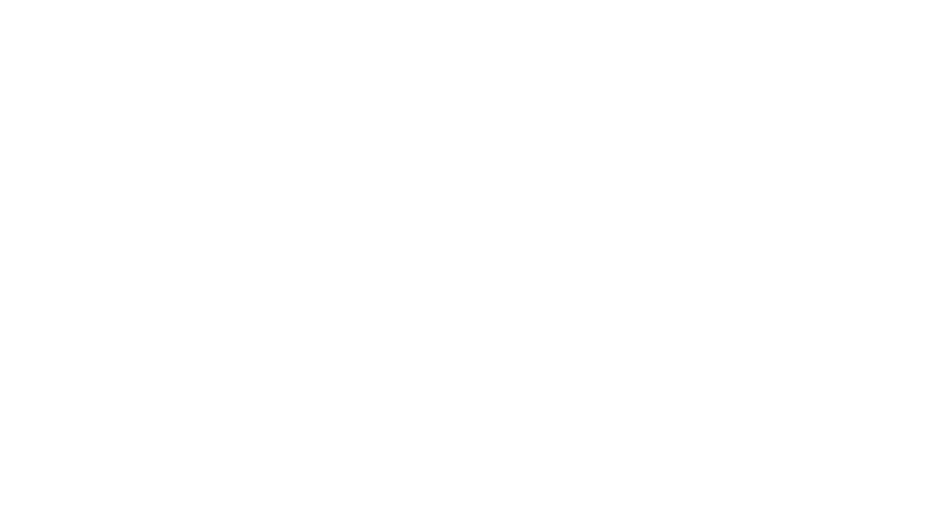
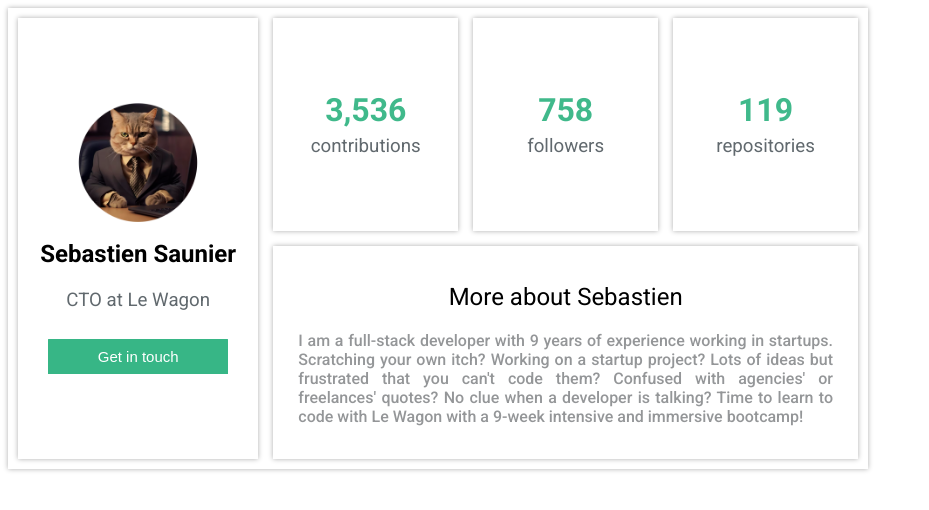
Before and after one commit to DenisKvak1/HomeWork-10-Grid, a plain HTML site: page index.html in a window 1280 px wide. Shown: the whole page, without its empty margins (0-929 px from the left). Drawn offline with Linux system fonts and the light colour scheme.

Commit message:
Update 1.0

```diff
--- a/assets/css/style.css
+++ b/assets/css/style.css
@@ -2,5 +2,80 @@
         box-sizing: border-box;
     }
     body {
-        margin:0
+        font-family: 'Roboto';
     }
+    /* Start Component CSS GRID */
+    .component{
+        display: grid;
+        grid-template-rows: 1fr 1fr;
+        grid-template-columns: 1.3fr 1fr 1fr 1fr;
+        gap: 15px;
+        box-shadow: 0px 0px 5px rgb(173, 173, 173);
+        padding: 10px;
+        width: 860px;
+    }
+    .component__сontent__bottom{
+        grid-column: 2/5;
+    }
+    .component__main{
+        grid-row: 1/3;
+    }
+    /* End Component CSS GRID */
+    .component h3{
+        font-weight: 400;
+        color: #61696E;
+    }
+    /* Start Main Styles*/
+     .component__main{
+        box-shadow: 0px 0px 5px rgb(173, 173, 173);
+        display: flex;
+        flex-direction: column;
+        align-items: center;
+        justify-content: center;
+        text-align: center;
+        gap: 15px;
+    }
+    .component__button{
+        width: 180px;
+        height: 35px;
+        margin-top: 10px;
+        border: none;
+        border-radius: 0.5px;
+        background-color: #37B686;
+        color: white;
+        font-size: 15px;
+    }
+    .component__topBlock h1, .component__topBlock h3,.component__main h2, .component__main h3{
+        margin: 3px;
+    }
+    .component img{
+        width: 130px;
+    }
+    /* End Main Styles*/
+
+    /* Start Bottom Styles*/
+    .component__сontent__bottom{
+        padding: 17px 25px;
+        box-shadow: 0px 0px 5px rgb(173, 173, 173);
+    }
+    .component__сontent__bottom h2{
+        font-weight: 400;
+        text-align: center;
+    }
+    .component__сontent__bottom p{
+        color: #949698;
+        font-weight: 500;
+        text-align: justify;
+    }
+    /* End Bottom Styles*/
+    .component__topBlock{
+        flex-grow: 1;
+        display: flex;
+        flex-direction: column;
+        align-items: center;
+        justify-content: center;
+        box-shadow: 0px 0px 5px rgb(173, 173, 173);
+    }
+    .component__topBlock h1{
+        color: #40B98B;
+    }
--- a/index.html
+++ b/index.html
@@ -5,8 +5,37 @@
     <meta name="viewport" content="width=device-width, initial-scale=1.0">
     <title>Document</title>
     <link rel="stylesheet" href="./assets/css/style.css">
+    <link rel="preconnect" href="https://fonts.googleapis.com">
+	<link rel="preconnect" href="https://fonts.gstatic.com" crossorigin>
+	<link href="https://fonts.googleapis.com/css2?family=Roboto:wght@300;400;500;700&display=swap" rel="stylesheet">
 </head>
 <body>
+    <div class="component">
+		<div class="component__main">
+			<img src="assets/images/avatar.png" alt="">
+			<h2>Sebastien Saunier</h2>
+			<h3>CTO at Le Wagon</h3>
+			<button class="component__button">Get in touch</button>
+		</div>
 
+		<div class="component__topBlock">
+			<h1>3,536</h1>
+			<h3>contributions</h3>
+		</div>
+		<div  class="component__topBlock">
+			<h1>758</h1>
+			<h3>followers</h3>
+		</div>
+		<div  class="component__topBlock">
+			<h1>119</h1>
+			<h3>repositories</h3>
+		</div>
+
+		<div class="component__сontent__bottom">
+			<h2>More about Sebastien</h2>
+			<p>I am a full-stack developer with 9 years of experience working in startups. Scratching your own itch? Working on a startup project? Lots of ideas but frustrated that you can't code them? Confused with agencies' or freelances' quotes? No clue when a developer is talking? Time to learn to code with Le Wagon with a 9-week intensive and immersive bootcamp!</p>
+		</div>
+
+	</div>
 </body>
 </html>
```
Also changed, not shown: assets/images/avatar.png (added), 1 other file.
